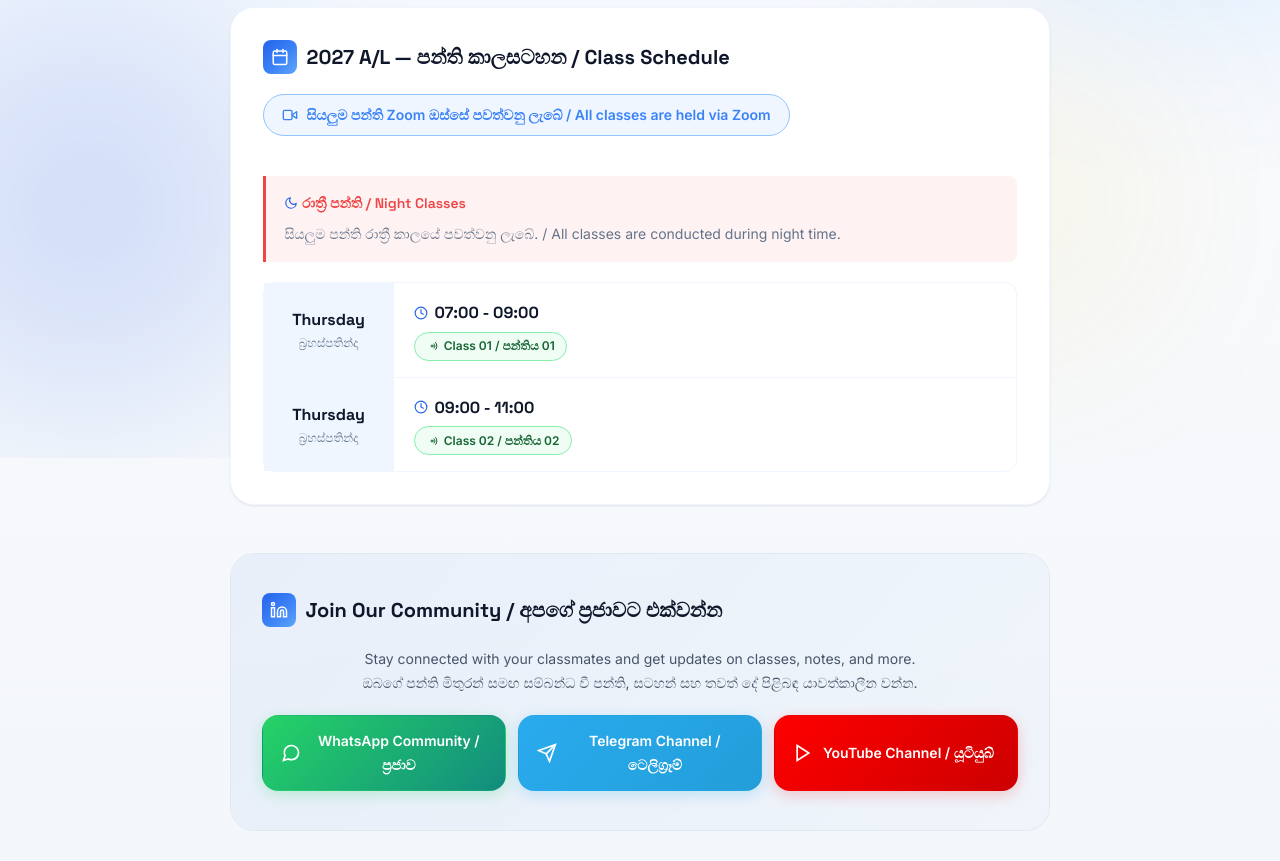
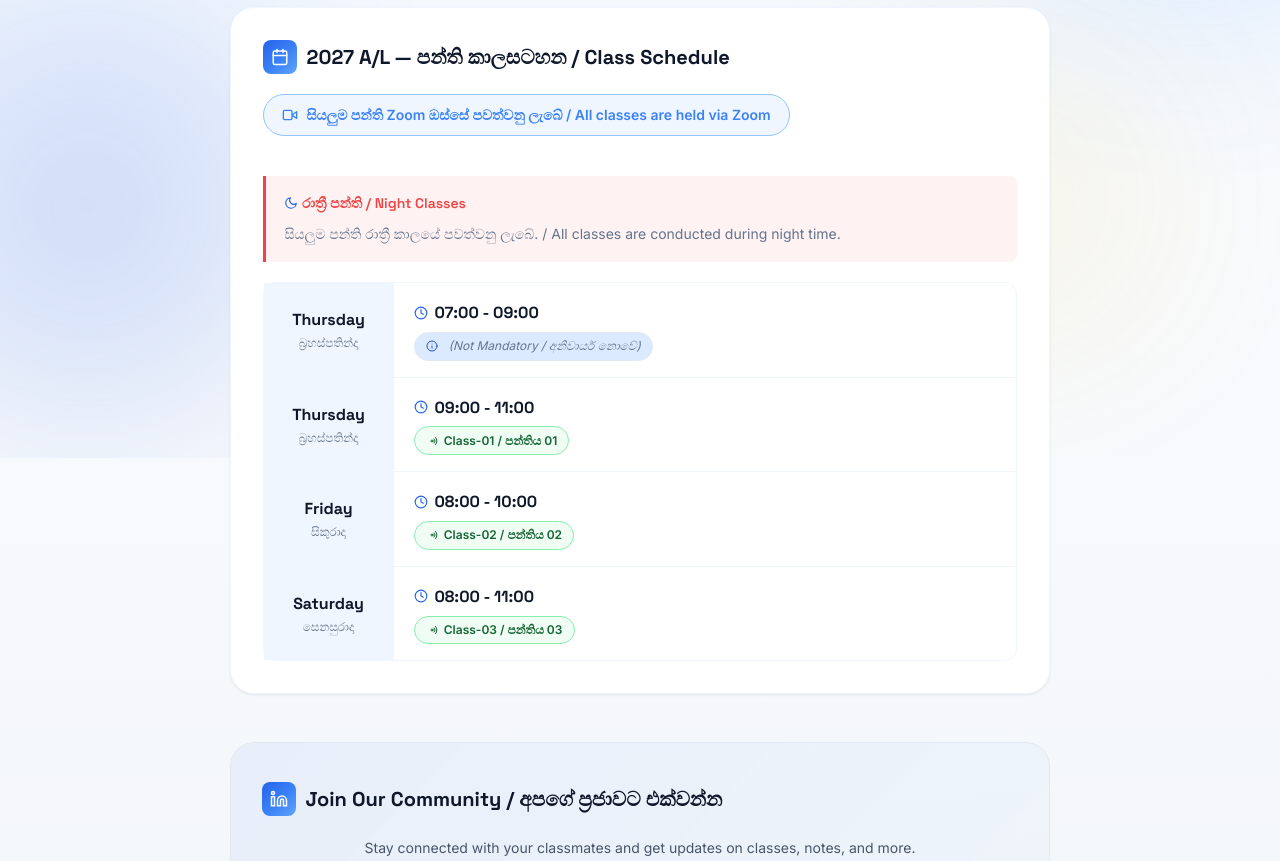
Before and after one commit to hemalkph/Payment-AppV5.0, a website: page timetable-2027.html in a window 1280 px wide. Shown: the part 342-1203 px from the top of the page. Drawn offline with Linux system fonts and the light colour scheme.

Commit message:
Update 2027 online class timetable

```diff
--- a/timetable-2027.html
+++ b/timetable-2027.html
@@ -22,7 +22,7 @@
     <!-- Hero -->
     <section class="hero hero-clip">
         <div class="container hero__content">
-            <a href="ttonline.html" class="nav-back">
+            <a href="ttonline" class="nav-back">
                 <svg viewBox="0 0 24 24" fill="none" stroke="currentColor" stroke-width="2" stroke-linecap="round"
                     stroke-linejoin="round">
                     <polyline points="15 18 9 12 15 6" />
@@ -83,7 +83,7 @@
                 </div>
 
                 <div class="timetable">
-                    <!-- Thursday - Class 01 -->
+                    <!-- Thursday - Not Mandatory / අනිවාර්ය නොවේ -->
                     <div class="timetable__row">
                         <div class="timetable__day">
                             <span class="timetable__day-name">Thursday</span>
@@ -99,20 +99,20 @@
                                 </svg>
                                 07:00 - 09:00
                             </div>
-                            <div class="timetable__type timetable__type--live">
+                            <div class="timetable__type timetable__type--repeat">
                                 <svg width="12" height="12" viewBox="0 0 24 24" fill="none" stroke="currentColor"
                                     stroke-width="2" stroke-linecap="round" stroke-linejoin="round"
                                     style="vertical-align:-1px;">
-                                    <circle cx="12" cy="12" r="2" />
-                                    <path d="M16.24 7.76a6 6 0 010 8.49" />
-                                    <path d="M19.07 4.93a10 10 0 010 14.14" />
+                                    <circle cx="12" cy="12" r="10" />
+                                    <line x1="12" y1="16" x2="12" y2="12" />
+                                    <line x1="12" y1="8" x2="12.01" y2="8" />
                                 </svg>
-                                Class 01 / පන්තිය 01
+                                <span class="timetable__optional">(Not Mandatory / අනිවාර්ය නොවේ)</span>
                             </div>
                         </div>
                     </div>
 
-                    <!-- Thursday - Class 02 -->
+                    <!-- Thursday - Class-01 / පන්තිය 01 -->
                     <div class="timetable__row">
                         <div class="timetable__day">
                             <span class="timetable__day-name">Thursday</span>
@@ -136,7 +136,65 @@
                                     <path d="M16.24 7.76a6 6 0 010 8.49" />
                                     <path d="M19.07 4.93a10 10 0 010 14.14" />
                                 </svg>
-                                Class 02 / පන්තිය 02
+                                Class-01 / පන්තිය 01
+                            </div>
+                        </div>
+                    </div>
+
+                    <!-- Friday - Class-02 / පන්තිය 02 -->
+                    <div class="timetable__row">
+                        <div class="timetable__day">
+                            <span class="timetable__day-name">Friday</span>
+                            <span class="timetable__day-si">සිකුරාදා</span>
+                        </div>
+                        <div class="timetable__info">
+                            <div class="timetable__time">
+                                <svg width="14" height="14" viewBox="0 0 24 24" fill="none" stroke="#2563eb"
+                                    stroke-width="2" stroke-linecap="round" stroke-linejoin="round"
+                                    style="vertical-align:-2px;">
+                                    <circle cx="12" cy="12" r="10" />
+                                    <polyline points="12 6 12 12 16 14" />
+                                </svg>
+                                08:00 - 10:00
+                            </div>
+                            <div class="timetable__type timetable__type--live">
+                                <svg width="12" height="12" viewBox="0 0 24 24" fill="none" stroke="currentColor"
+                                    stroke-width="2" stroke-linecap="round" stroke-linejoin="round"
+                                    style="vertical-align:-1px;">
+                                    <circle cx="12" cy="12" r="2" />
+                                    <path d="M16.24 7.76a6 6 0 010 8.49" />
+                                    <path d="M19.07 4.93a10 10 0 010 14.14" />
+                                </svg>
+                                Class-02 / පන්තිය 02
+                            </div>
+                        </div>
+                    </div>
+
+                    <!-- Saturday - Class-03 / පන්තිය 03 -->
+                    <div class="timetable__row">
+                        <div class="timetable__day">
+                            <span class="timetable__day-name">Saturday</span>
+                            <span class="timetable__day-si">සෙනසුරාදා</span>
+                        </div>
+                        <div class="timetable__info">
+                            <div class="timetable__time">
+                                <svg width="14" height="14" viewBox="0 0 24 24" fill="none" stroke="#2563eb"
+                                    stroke-width="2" stroke-linecap="round" stroke-linejoin="round"
+                                    style="vertical-align:-2px;">
+                                    <circle cx="12" cy="12" r="10" />
+                                    <polyline points="12 6 12 12 16 14" />
+                                </svg>
+                                08:00 - 11:00
+                            </div>
+                            <div class="timetable__type timetable__type--live">
+                                <svg width="12" height="12" viewBox="0 0 24 24" fill="none" stroke="currentColor"
+                                    stroke-width="2" stroke-linecap="round" stroke-linejoin="round"
+                                    style="vertical-align:-1px;">
+                                    <circle cx="12" cy="12" r="2" />
+                                    <path d="M16.24 7.76a6 6 0 010 8.49" />
+                                    <path d="M19.07 4.93a10 10 0 010 14.14" />
+                                </svg>
+                                Class-03 / පන්තිය 03
                             </div>
                         </div>
                     </div>
@@ -200,10 +258,10 @@
           <div>
             <h4 class="footer__heading">Quick Links</h4>
             <ul class="footer__links">
-              <li><a href="index.html">Home / මුල් පිටුව</a></li>
-              <li><a href="ttonline.html">Online Time Table / කාලසටහන</a></li>
-              <li><a href="payment-details.html">Payment Details</a></li>
-              <li><a href="refund-policy.html">Refund Policy</a></li>
+              <li><a href="/">Home / මුල් පිටුව</a></li>
+              <li><a href="ttonline">Online Time Table / කාලසටහන</a></li>
+              <li><a href="payment-details">Payment Details</a></li>
+              <li><a href="refund-policy">Refund Policy</a></li>
               <li><a href="https://pasinduathukorala.lk" target="_blank">LMS Website â†’</a></li>
             </ul>
           </div>
```
